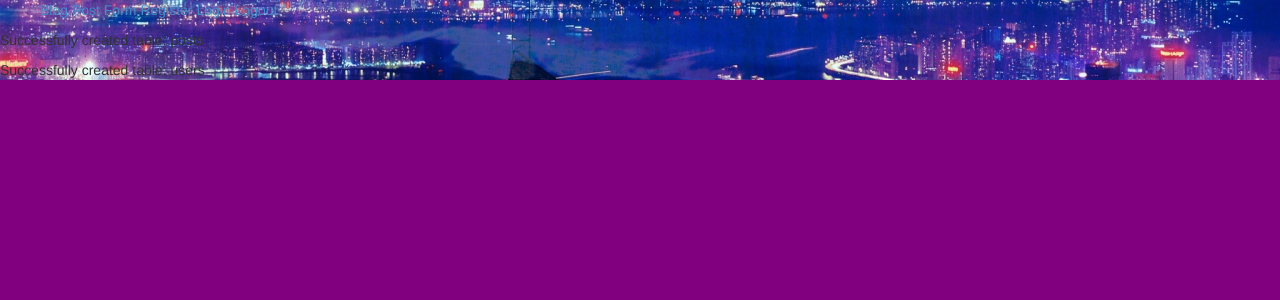
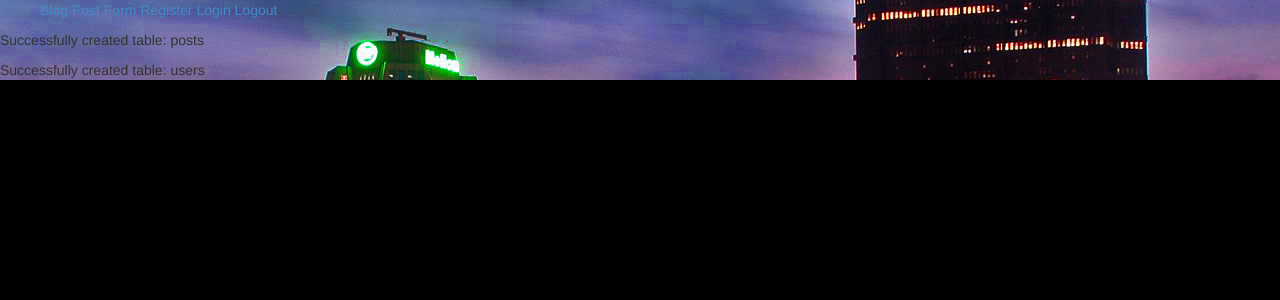
Before and after one commit to SurvivorAce/Blog, a PHP site: page /index.php in a window 1280 px wide. Shown: the top 300 px of the page. Run offline with PHP 8.4, Linux system fonts and the light colour scheme; data that the repository does not hold is empty; some libraries are stand-ins or nearby versions.

Commit message:
no message

```diff
--- a/css/main.css
+++ b/css/main.css
@@ -1,6 +1,6 @@
 /*For Normal Computers*/
 body{
-	background: url("../images/background.jpg")no-repeat center fixed;
+	background: url("../images/background7.jpg")no-repeat center fixed;
 }
 
 nav ul li {
@@ -13,5 +13,5 @@ nav ul li {
 }
 /*For iPad*/
 @media (min-width: 1024px) {
-	html {background: purple;}
+	html {background: black;}
 }
```
Also changed, not shown: images/background7.jpg (added).
